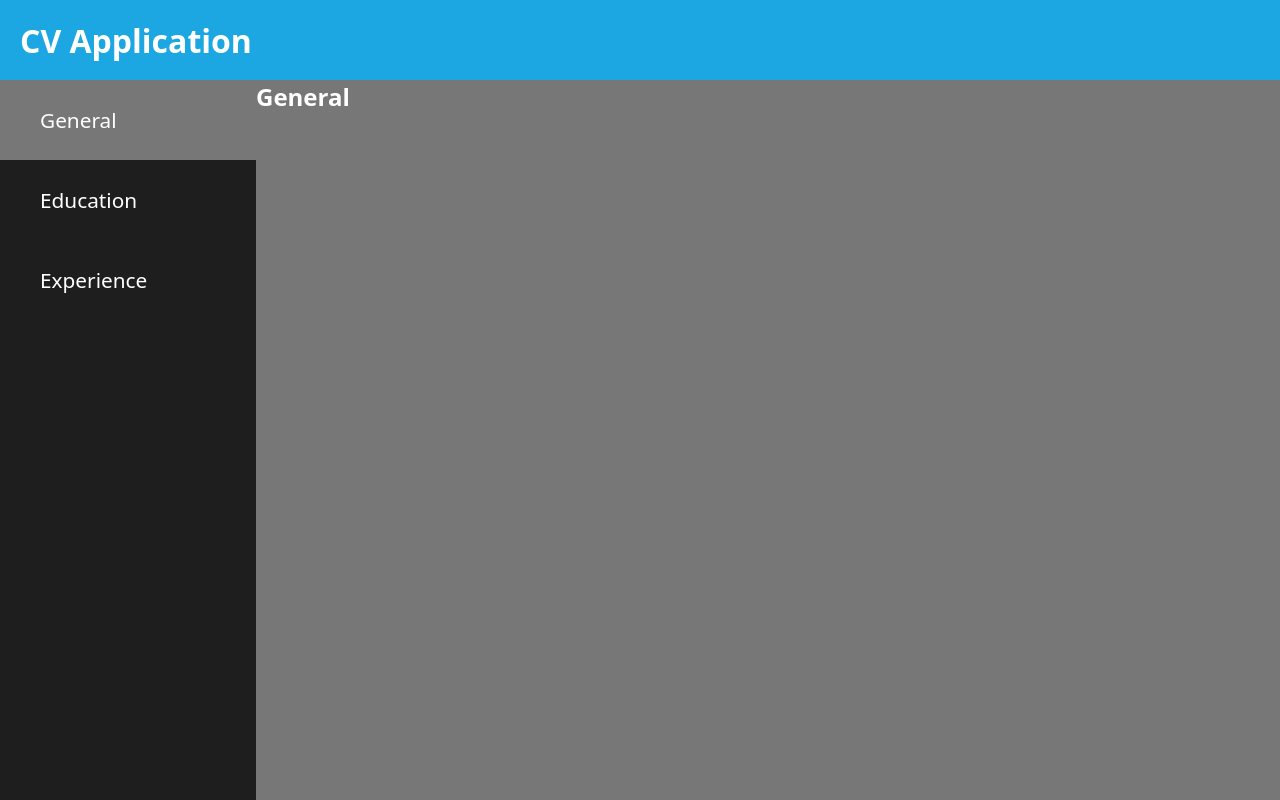
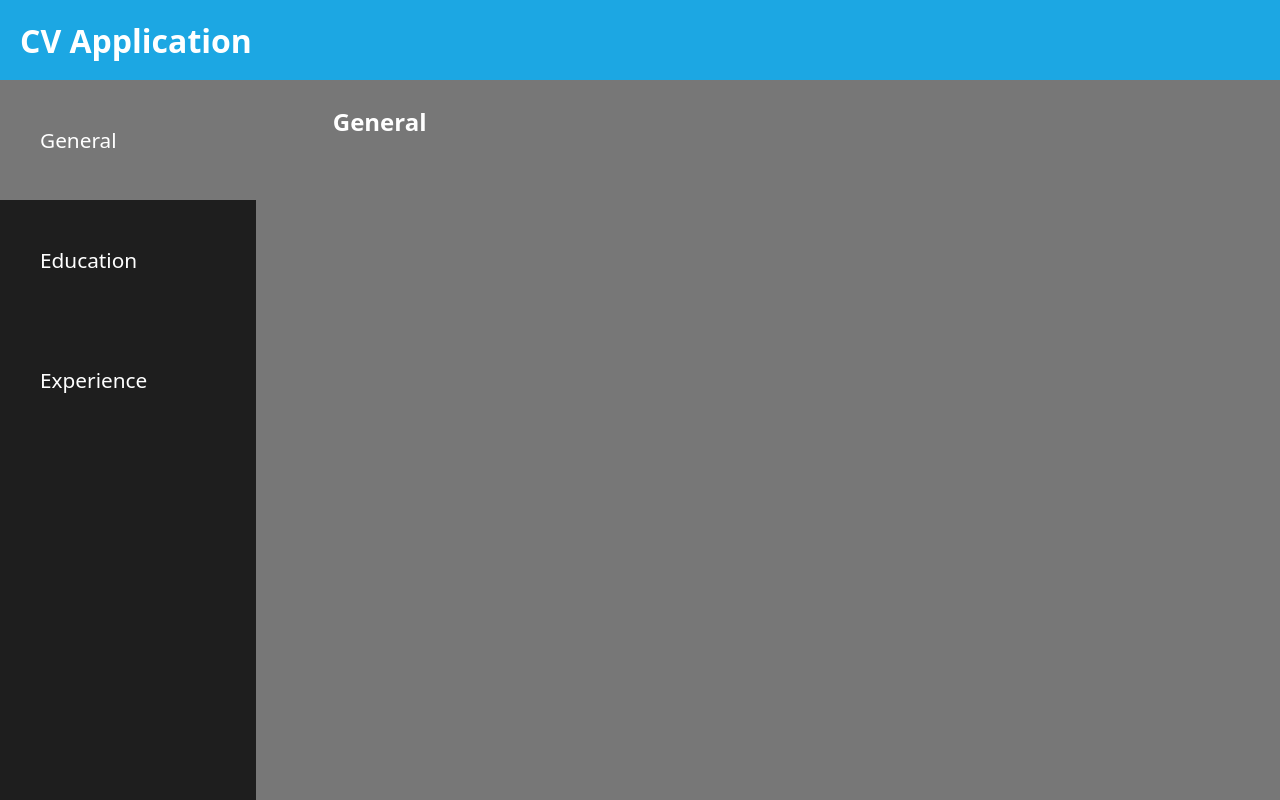
Before and after one commit to ImExtraPolite3/resume-builder, a React (Vite) app: page / in a window 1280 px wide. Built offline with nearby package versions, Linux system fonts and the light colour scheme.

Commit message:
style buttons and input section

```diff
--- a/src/index.css
+++ b/src/index.css
@@ -33,7 +33,7 @@ body {
 .section-buttons {
   grid-column: 1 / 2;
   display: grid;
-  grid-template-rows: repeat(3, 10vh);
+  grid-template-rows: repeat(3, 15vh);
 
   button {
     border: none;
@@ -55,4 +55,9 @@ body {
 
 .section-input {
   grid-column: 2 / 3;
+
+  div {
+    width: 85%;
+    margin: 25px auto;
+  }
 }
```
